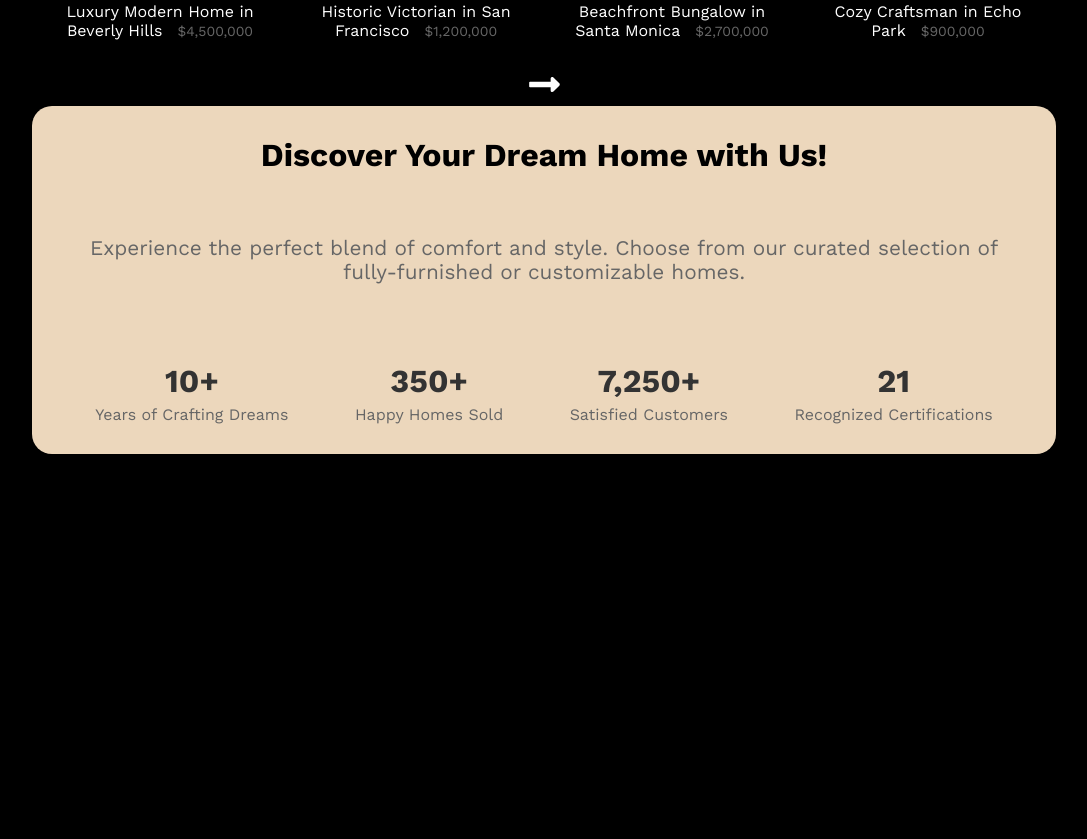
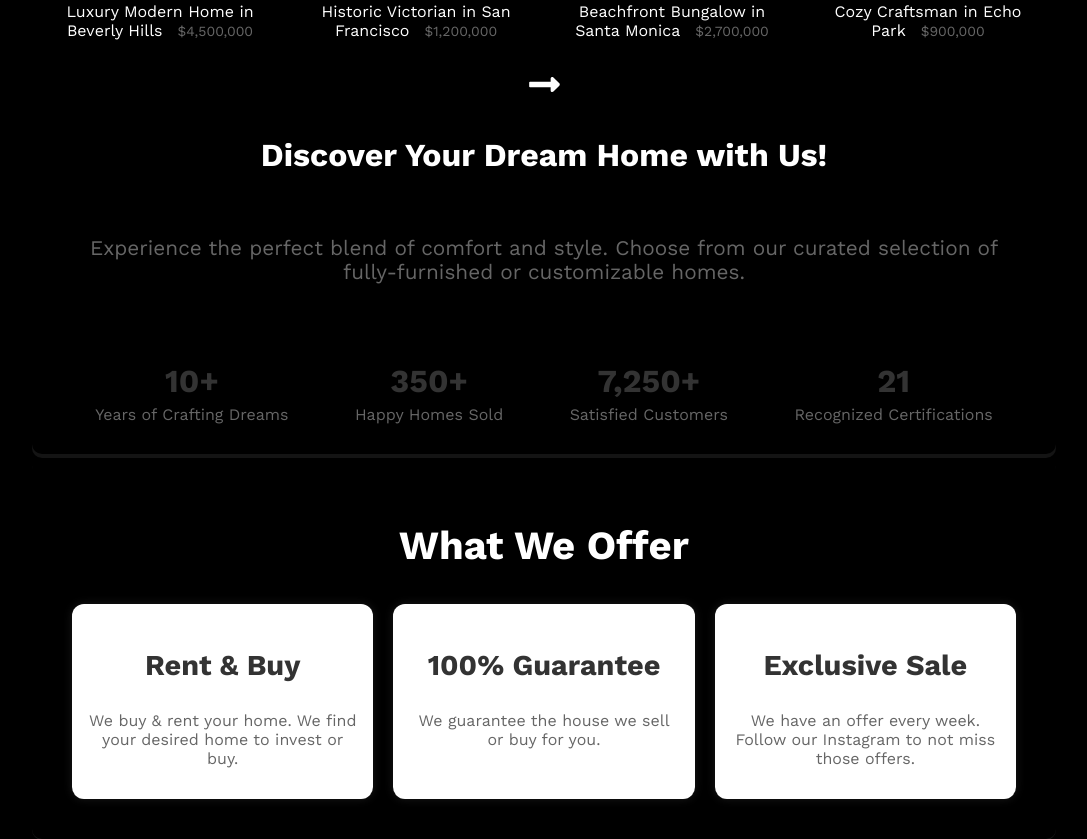
Before and after one commit to y-wani/Real-estate-website, a Next.js app: page / in a window 1280 px wide. Shown: the part 731-1570 px from the top of the page, without its empty margins (96-1183 px from the left). Before the commit the page ends 1185 px from the top, so only its background shows below. Built offline with nearby package versions, Linux system fonts and the light colour scheme.

Commit message:
Refactor: info-section

```diff
--- a/src/components/landing/LandingPage.tsx
+++ b/src/components/landing/LandingPage.tsx
@@ -5,6 +5,7 @@ import landingimg from "../../../public/landingImg.png"
 import LandingSearch from './LandingSearch';
 import FeaturedList from './FeaturedList';
 import Info from './Info';
+import Offer from './Offer';
 
 const LandingPage = () => {
 
@@ -22,6 +23,7 @@ const LandingPage = () => {
         <FeaturedList />
         </div>
         <Info />
+        <Offer />
     </div>
   )
 }
--- /dev/null
+++ b/src/components/landing/Offer.tsx
@@ -0,0 +1,26 @@
+import React from 'react';
+import '../../styles/landing.css';
+
+const Offer = () => {
+  return (
+    <div className="offer-container">
+      <h2>What We Offer</h2>
+      <div className="offer-sections">
+        <div className="offer-section">
+          <h3>Rent & Buy</h3>
+          <p>We buy & rent your home. We find your desired home to invest or buy.</p>
+        </div>
+        <div className="offer-section">
+          <h3>100% Guarantee</h3>
+          <p>We guarantee the house we sell or buy for you.</p>
+        </div>
+        <div className="offer-section">
+          <h3>Exclusive Sale</h3>
+          <p>We have an offer every week. Follow our Instagram to not miss those offers.</p>
+        </div>
+      </div>
+    </div>
+  );
+};
+
+export default Offer;
--- a/src/styles/landing.css
+++ b/src/styles/landing.css
@@ -1,35 +1,33 @@
 .main-box {
   padding-inline: 10%;
   padding-top: 1.35%;
-    text-align: center; /* Center the content */
+  text-align: center;
 }
 
 .opening-img-box {
-    position: relative; /* Set the container to relative positioning */
-    height: 55vh; /* Set the height to 65% of the viewport height */
-    overflow: hidden; /* Hide any overflow beyond the specified height */
+  position: relative;
+  height: 55vh;
+  overflow: hidden;
   border-radius: 20px;
   margin-bottom: 1.75%;
 }
 
 .image--main {
-    width: 100%; /* Take up 100% of the width */
-    height: 100%; /* Take up 100% of the height within the container */
-    object-fit: cover; /* Maintain the aspect ratio and cover the entire container */
+  width: 100%;
+  height: 100%;
+  object-fit: cover;
   filter: blur(4px);
-
 }
 
 .img-text {
   position: absolute;
   bottom: 14.5%;
   left: 6%;
-    padding: 20px; /* Add padding to the text */
+  padding: 20px;
   color: white;
   font-size: 4.5em;
+}
 
-}
-/* Style your LandingSearch component in a CSS file */
 .landing-search--box {
   width: 750px;
   height: 6%;
@@ -43,7 +41,6 @@
   padding: 10px;
   margin-right: 55%;
   color: white;
-
   padding-left: 1%;
 }
 
@@ -60,8 +57,6 @@
   width: 100%;
   padding: 1.3%;
   padding-top: 2%;
-
-
 }
 
 .landing-search--box button {
@@ -95,29 +90,24 @@
   height: 25vh;
   display: flex;
   align-items: flex-start;
-
 }
-
-  /* Add this to your existing CSS file or create a new one for the card styles */
 
 .card-container {
   display: flex;
   flex-wrap: wrap;
   justify-content: space-around;
-
 }
 
 .card {
   border-radius: 12px;
   margin: 0.001%;
   padding: 12px;
-    width: 18vw; /* Adjust the width based on your preference */
+  width: 18vw;
 }
 
 .card-img {
-
   width: 100%;
-    height: auto; /* Adjust the height based on your preference */
+  height: auto;
   object-fit: cover;
   border-radius: 8px;
 }
@@ -149,22 +139,23 @@
 }
 
 .info-container {
-
-    background-color: #ecd7bc;
+  background-color: #000;
   padding: 30px;
-    border-radius: 20px;
-    margin-top: 50px; /* Adjust the margin as needed */
-    height: 18em; /* Adjust the overall height */
+  border-radius: 10px;
+  margin-top: 50px;
+  height: 18em;
   display: flex;
   flex-direction: column;
   justify-content: space-between;
+  box-shadow: 0 4px 0px 0px rgba(199, 199, 199, 0.1); /* Added drop shadow */
 }
+
 
 .selling-line {
   font-size: 2em;
   font-weight: bold;
   margin-bottom: 15px;
-    color: black;
+  color: white;
 }
 
 .sub-selling-line {
@@ -193,3 +184,54 @@
   color: #666666;
   margin-top: 5px;
 }
+
+.offer-container {
+  background-color: #000;
+  padding: 30px;
+  border-radius: 10px;
+  margin-top: 5px;
+  height: 20em;
+  display: flex;
+  flex-direction: column;
+  justify-content: space-between;
+  box-shadow: 0 1px 0px 0px rgba(199, 199, 199, 0.1);
+}
+
+h2 {
+  font-size: 2.5em;
+  font-weight: bold;
+  margin-bottom: 20px;
+  color: white;
+}
+
+.offer-sections {
+  display: flex;
+  justify-content: space-around;
+}
+
+.offer-section {
+  text-align: center;
+  width: 30%;
+  padding: 15px;
+  border-radius: 12px;
+  background-color: #fff;
+  box-shadow: 0 0 10px rgba(255, 255, 255, 0.1);
+  margin: 10px;
+  transition: transform 0.3s ease-in-out;
+}
+
+.offer-section:hover {
+  transform: scale(1.05);
+}
+
+h3 {
+  font-size: 1.8em;
+  font-weight: bold;
+  color: #333333;
+}
+
+p {
+  font-size: 1em;
+  color: #666666;
+  margin-top: 10px;
+}
```
Lines whose indentation alone changed are shown as unchanged.
